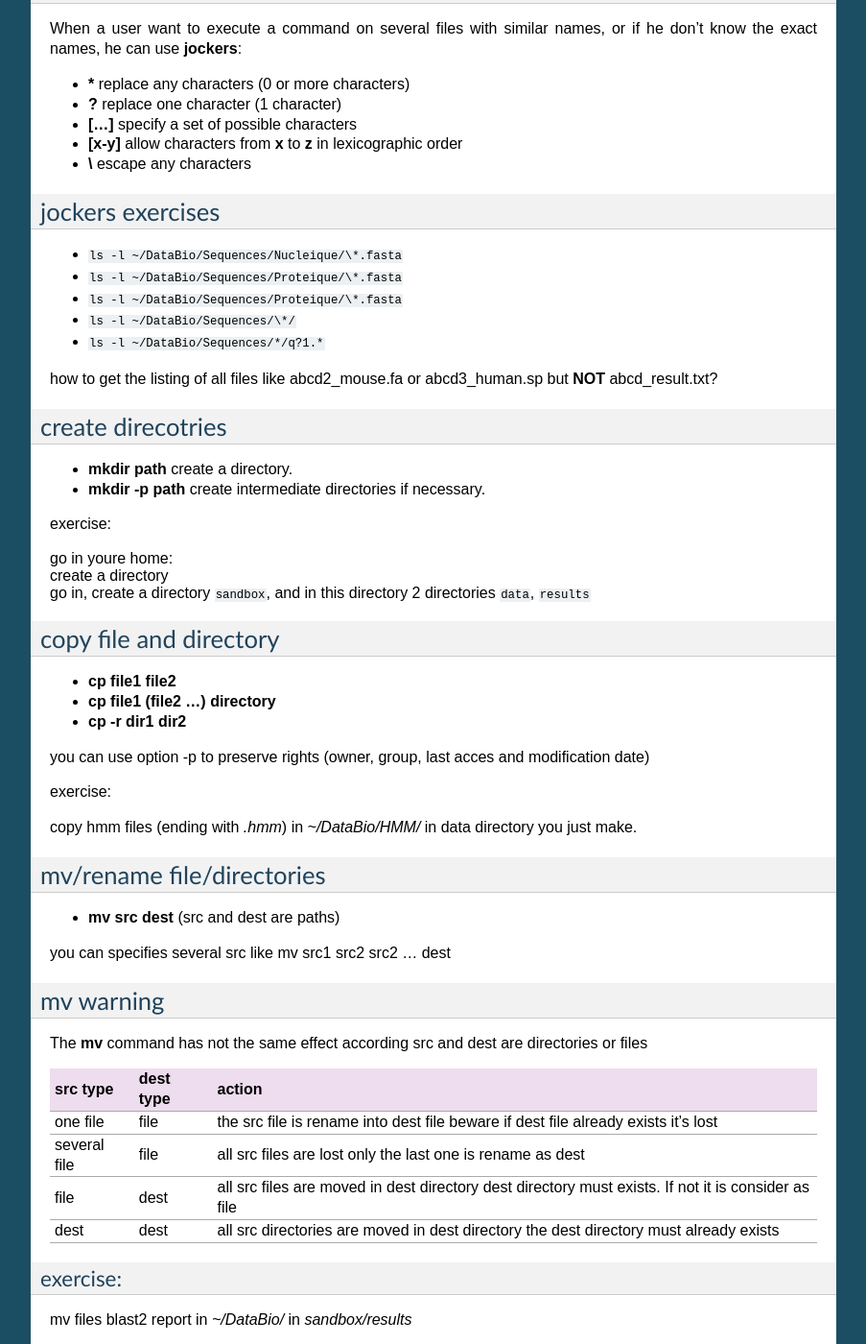
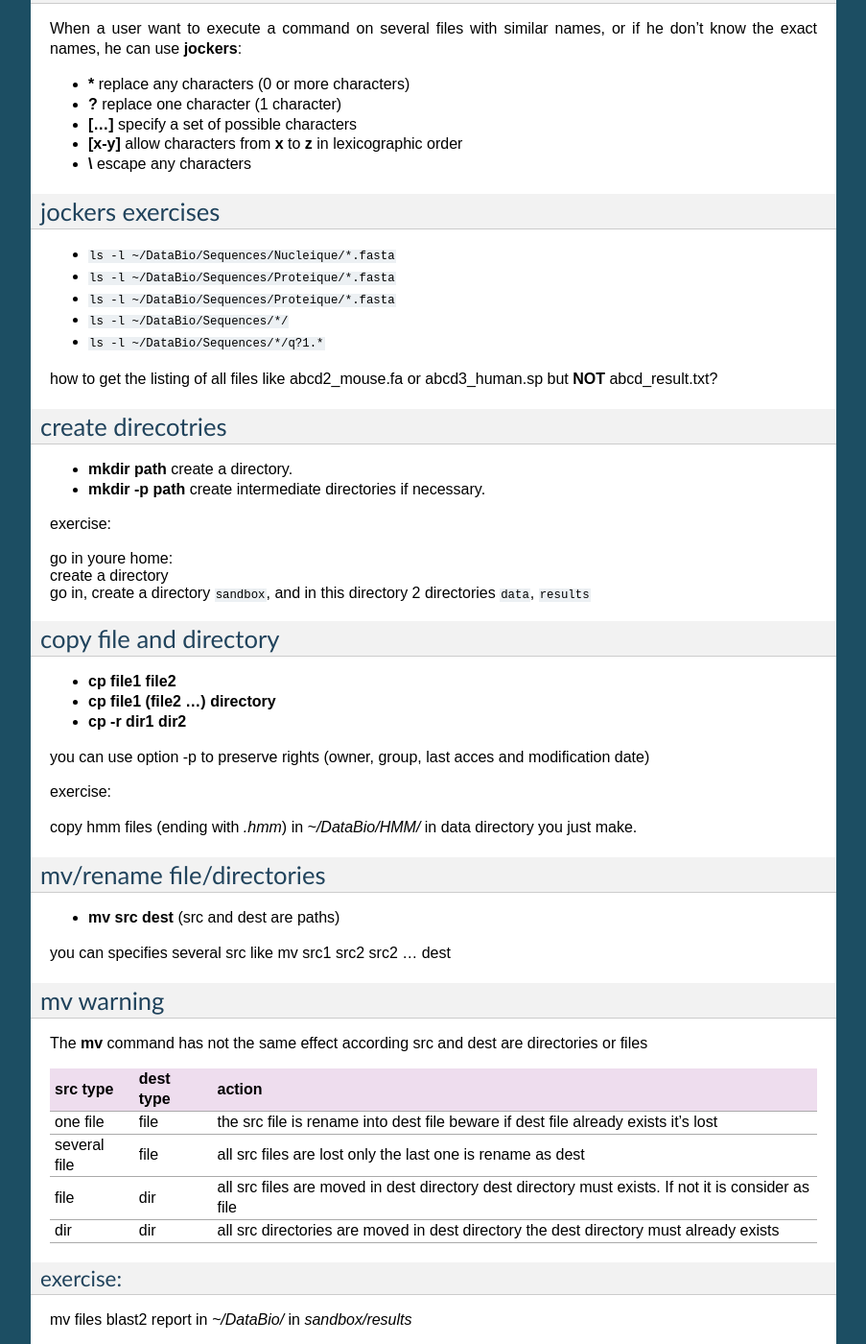
Before and after one commit to C3BI-pasteur-fr/unix-training, a Sphinx documentation site: the page built from unix-I/source/File_System.rst, in a window 1280 px wide and 1400 px high, scrolled down 4800 px. Shown: the whole window at 96% size, without its empty margins (198-1101 px from the left). Built offline with Sphinx 7.4.7, drawn with Linux system fonts in a browser that asks for light colours; formulas are drawn with MathJax 3; some of the changed text lies outside the part shown.

```diff
--- a/unix-I/source/File_System.rst
+++ b/unix-I/source/File_System.rst
@@ -194,10 +194,10 @@
 jockers exercises
 =================
 
-* ``ls -l ~/DataBio/Sequences/Nucleique/\*.fasta``
-* ``ls -l ~/DataBio/Sequences/Proteique/\*.fasta``
-* ``ls -l ~/DataBio/Sequences/Proteique/\*.fasta``
-* ``ls -l ~/DataBio/Sequences/\*/``
+* ``ls -l ~/DataBio/Sequences/Nucleique/*.fasta``
+* ``ls -l ~/DataBio/Sequences/Proteique/*.fasta``
+* ``ls -l ~/DataBio/Sequences/Proteique/*.fasta``
+* ``ls -l ~/DataBio/Sequences/*/``
 
 * ``ls -l ~/DataBio/Sequences/*/q?1.*``
 
@@ -252,10 +252,10 @@
 +--------------+-----------+------------------------------------------------------------+
 | several file | file      | all src files are lost only the last one is rename as dest |
 +--------------+-----------+------------------------------------------------------------+
-| file         | dest      | all src files are moved in dest directory                  |
+| file         | dir       | all src files are moved in dest directory                  |
 |              |           | dest directory must exists. If not it is consider as file  |
 +--------------+-----------+------------------------------------------------------------+
-| dest         | dest      | all src directories are moved in dest directory            |
+| dir          | dir       | all src directories are moved in dest directory            |
 |              |           | the dest directory must already exists                     |
 +--------------+-----------+------------------------------------------------------------+
 
```
Also changed, not shown: other parts of unix-I/source/File_System.rst (+8 -8 lines).
